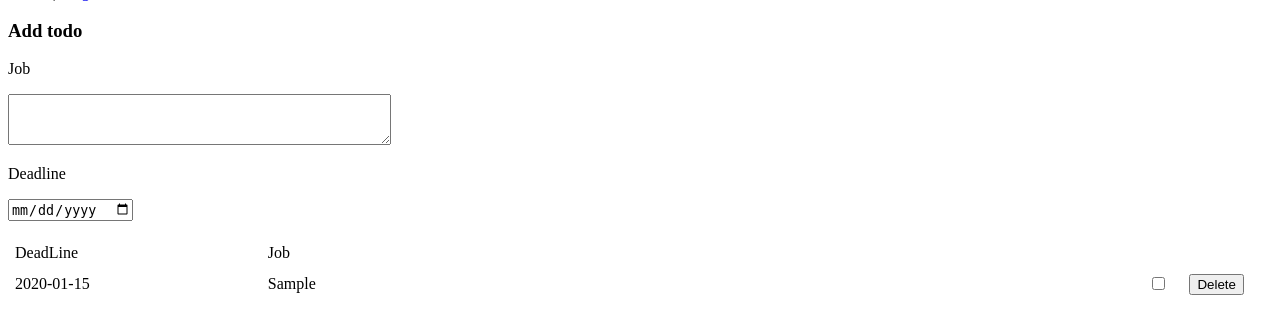
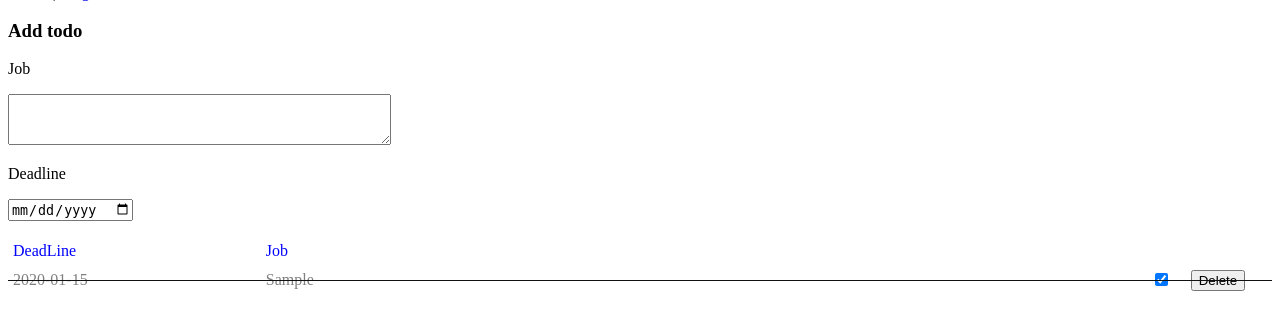
Before and after one commit to saidgadjiev/TODOList, a Django app: template templates/todo_list.html in a window 1280 px wide. Shown: the part 25-359 px from the top of the page. Run offline with Django 3.2, Linux system fonts and the light colour scheme; the template is opened without the code that fills it: values that come from a table or form of the project are taken from there, others are empty; tables that the repository leaves empty hold one stand-in row (values such as "Sample post").

Commit message:
Check completed todo

```diff
--- a/TODOList/urls.py
+++ b/TODOList/urls.py
@@ -25,5 +25,6 @@ urlpatterns = [
     url(r'^signOut/$', 'django.contrib.auth.views.logout'),
     url(r'^signUp/$', views.signUp),
     url(r'^add-todo/$', views.addTodo),
-    url(r'^delete-todo/$', views.deleteTodo)
+    url(r'^delete-todo/$', views.deleteTodo),
+    url(r'^comlete-todo/$', views.completeTodo),
 ]
--- a/static/js/add_todo.js
+++ b/static/js/add_todo.js
@@ -2,7 +2,7 @@
  * Created by said on 25.04.16.
  */
 $(document).ready(function () {
-    $("#formAddJob").validate({
+    $("#form_add_job").validate({
         submitHandler: function (form) {
             $.post('/add-todo/', {
                 'job': $("textarea[name='job']").val(),
@@ -32,7 +32,7 @@ $(document).ready(function () {
         if (key == 13) {
             event.preventDefault();
             console.log('Submit');
-            $("#formAddJob").submit();
+            $("#form_add_job").submit();
         }
     })
 });
--- /dev/null
+++ b/static/js/complete_todo.js
@@ -0,0 +1,19 @@
+/**
+ * Created by said on 26.04.16.
+ */
+$(document).ready(function () {
+    $(document).on('click', "input[type='checkbox']", function () {
+        var row = $(this).closest('tr');
+        var $del = $(this);
+        $.post('/comlete-todo/', {
+            'id': $del.data('id')
+        }).done(function (resp) {
+            if (resp.complete) {
+                row.addClass("strikeout todo_complete");
+            } else {
+                row.removeClass("strikeout todo_complete");
+                row.addClass("todo_active");
+            }
+        });
+    })
+});
--- a/templates/base.html
+++ b/templates/base.html
@@ -17,13 +17,48 @@
     <script src="{% static "js/csrf.js" %}"></script>
     <script src="{% static "js/delete_todo.js" %}"></script>
     <script src="{% static "js/add_todo.js" %}"></script>
+    <script src="{% static "js/complete_todo.js" %}"></script>
+    <style>
+        table {
+            border-collapse: collapse;
+            empty-cells: show;
+        }
+
+        .table_header {
+            position: relative;
+            color: blue;
+        }
+
+        .todo_active {
+            position: relative;
+            color: green;
+        }
+
+        .todo_complete {
+            position: relative;
+            color: gray;
+        }
+
+        td {
+            position: relative;
+        }
+
+        tr.strikeout td:before {
+            content: " ";
+            position: absolute;
+            top: 50%;
+            left: 0;
+            border-bottom: 1px solid #111;
+            width: 100%;
+        }
+    </style>
 </head>
 <body>
-    {% block header %}
+{% block header %}
 
-    {% endblock %}
-    {% block content %}
+{% endblock %}
+{% block content %}
 
-    {% endblock %}
+{% endblock %}
 </body>
 </html>
--- a/templates/todo_list.html
+++ b/templates/todo_list.html
@@ -27,12 +27,16 @@
     </div>
     <div>
         <table width="100%" id="todo_table" cellpadding="5">
-            <tr>
+            <tr class="table_header">
                 <td width="20%">DeadLine</td>
                 <td width="70%">Job</td>
             </tr>
             {% for todo in todoList %}
-                <tr>
+                {% if todo.completed %}
+                    <tr class="strikeout todo_complete">
+                {% else %}
+                    <tr class="todo_active">
+                {% endif %}
                     <td>
                         {{ todo.deadline_date|date:"Y-m-d" }}
                     </td>
@@ -40,7 +44,11 @@
                         {{ todo.todo_job }}
                     </td>
                     <td>
-                        <input type="checkbox" name="completed" data-id="{{ todo.id }}">
+                        {% if todo.completed %}
+                            <input type="checkbox" name="completed" checked data-id="{{ todo.id }}">
+                        {% else %}
+                            <input type="checkbox" name="completed" data-id="{{ todo.id }}">
+                        {% endif %}
                     </td>
                     <td>
                         <input type="button" name="delete" value="Delete" data-id="{{ todo.id }}">
```
Also changed, not shown: app/views.py (+12 -1 lines).
